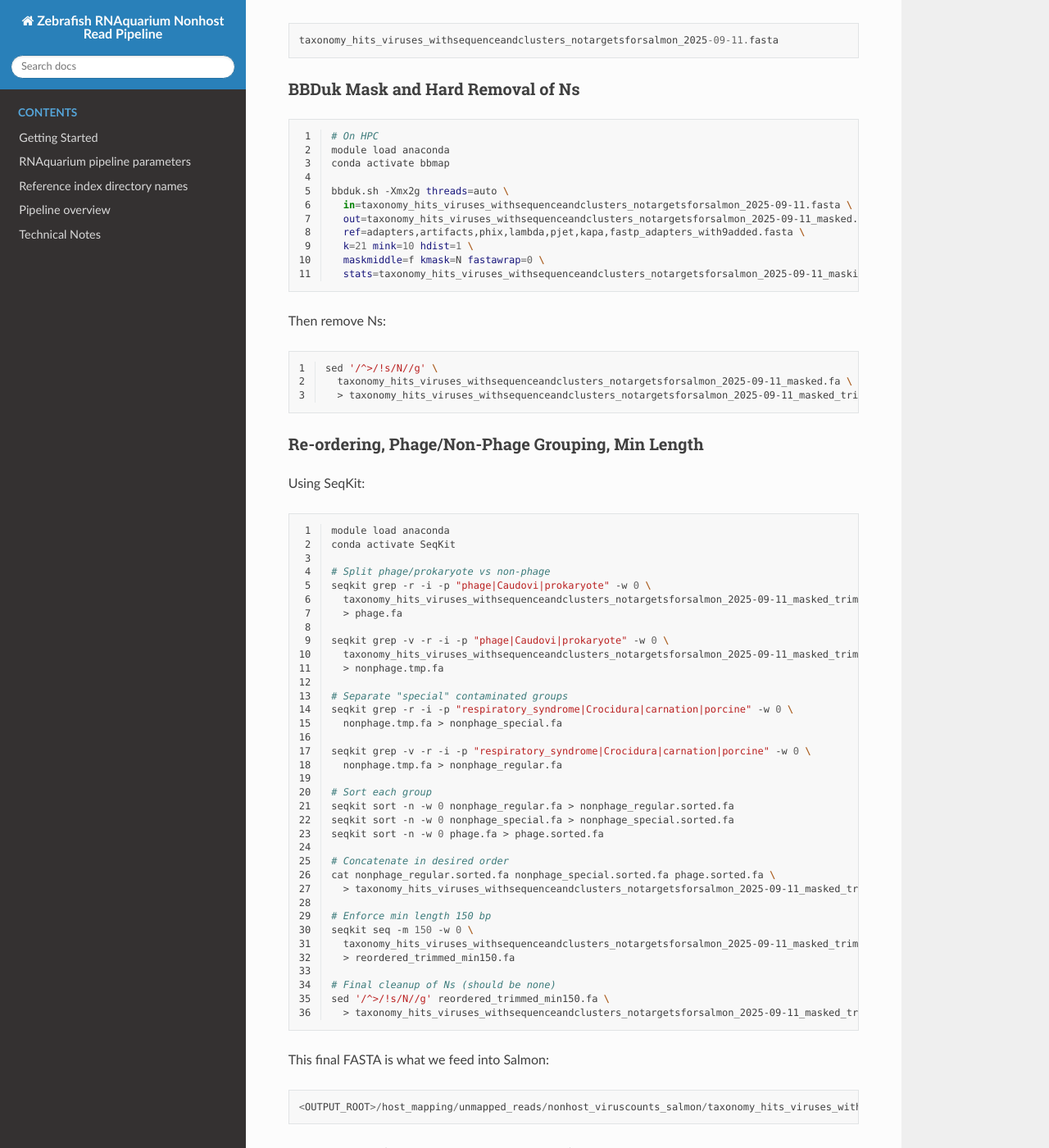
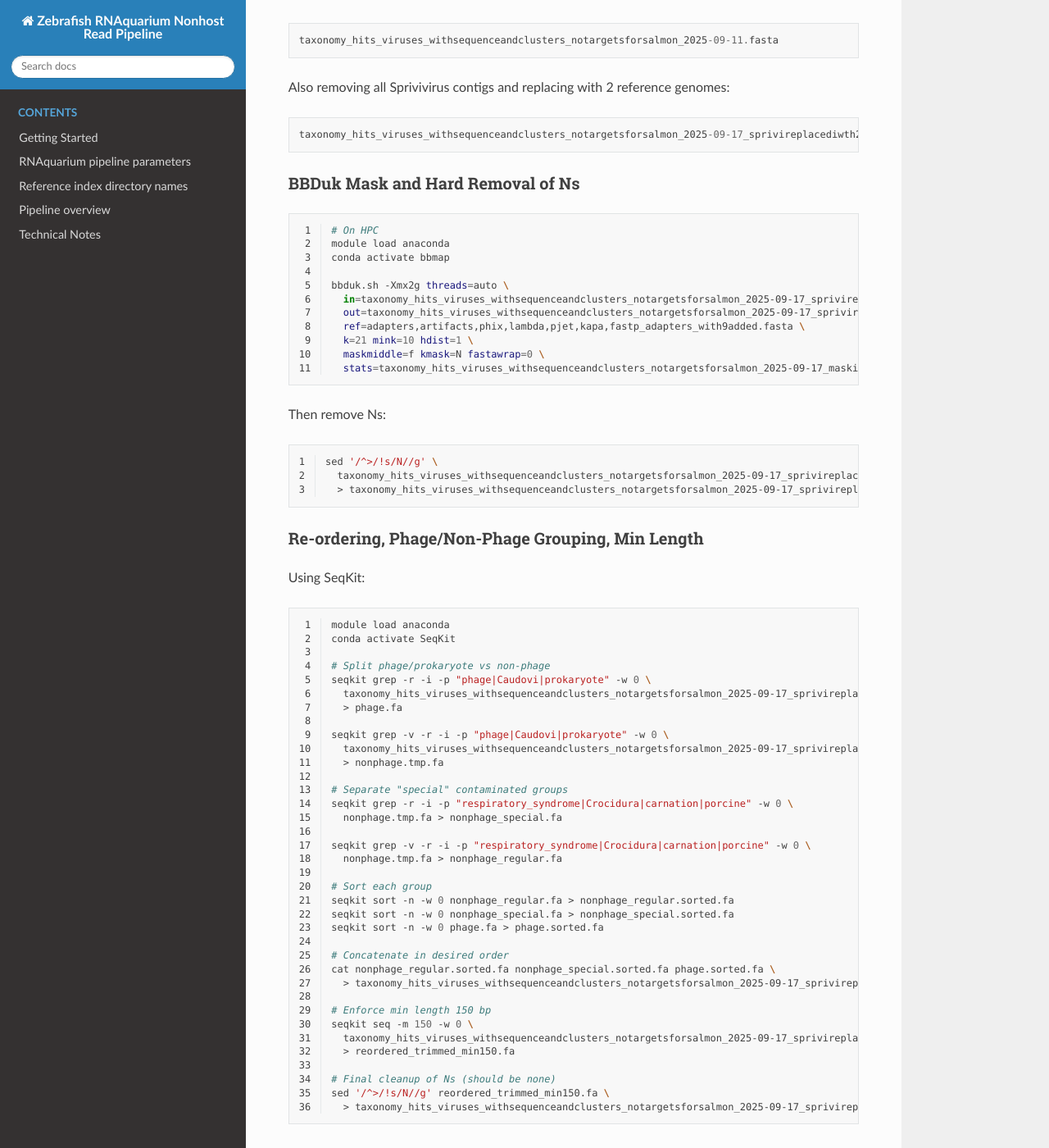
Before and after one commit to czbiohub-sf/RNAquarium, a Sphinx documentation site: the page built from docs/Metatranscriptome_virus-steps-Technical-Notes.md, in a window 1280 px wide and 1400 px high, scrolled down 2161 px. Shown: the whole window at 82% size. Built offline with Sphinx 7.4.7 and the Read the Docs theme 3.1.0, drawn with Linux system fonts in a browser that asks for light colours; some of the changed text lies outside the part shown.

Commit message:
Update Metatranscriptome_virus-steps-Technical-Notes.md
updating Salmon step code to actual latest run late September 2025

````diff
--- a/docs/Metatranscriptome_virus-steps-Technical-Notes.md
+++ b/docs/Metatranscriptome_virus-steps-Technical-Notes.md
@@ -80,10 +80,16 @@
 
 ### Starting Points
 
-Virus sequences and clusters (no nt targets) in:
+Virus sequences and clusters (no nt targets), from 09-17 analysis
 
 ```
 taxonomy_hits_viruses_withsequenceandclusters_notargetsforsalmon_2025-09-11.fasta
+```
+
+Also removing all Sprivivirus contigs and replacing with 2 reference genomes:
+
+```
+taxonomy_hits_viruses_withsequenceandclusters_notargetsforsalmon_2025-09-17_sprivireplacediwth2genomes.fasta
 ```
 
 ### BBDuk Mask and Hard Removal of Ns
@@ -94,20 +100,20 @@
 conda activate bbmap
 
 bbduk.sh -Xmx2g threads=auto \
-  in=taxonomy_hits_viruses_withsequenceandclusters_notargetsforsalmon_2025-09-11.fasta \
-  out=taxonomy_hits_viruses_withsequenceandclusters_notargetsforsalmon_2025-09-11_masked.fa \
+  in=taxonomy_hits_viruses_withsequenceandclusters_notargetsforsalmon_2025-09-17_sprivireplacediwth2genomes.fasta \
+  out=taxonomy_hits_viruses_withsequenceandclusters_notargetsforsalmon_2025-09-17_sprivireplacediwth2genomes_masked.fa \
   ref=adapters,artifacts,phix,lambda,pjet,kapa,fastp_adapters_with9added.fasta \
   k=21 mink=10 hdist=1 \
   maskmiddle=f kmask=N fastawrap=0 \
-  stats=taxonomy_hits_viruses_withsequenceandclusters_notargetsforsalmon_2025-09-11_masking_stats.txt
+  stats=taxonomy_hits_viruses_withsequenceandclusters_notargetsforsalmon_2025-09-17_masking_stats.txt
 ```
 
 Then remove Ns:
 
 ```bash
 sed '/^>/!s/N//g' \
-  taxonomy_hits_viruses_withsequenceandclusters_notargetsforsalmon_2025-09-11_masked.fa \
-  > taxonomy_hits_viruses_withsequenceandclusters_notargetsforsalmon_2025-09-11_masked_trimmed0.fa
+  taxonomy_hits_viruses_withsequenceandclusters_notargetsforsalmon_2025-09-17_sprivireplacediwth2genomes_masked.fa \
+  > taxonomy_hits_viruses_withsequenceandclusters_notargetsforsalmon_2025-09-17_sprivireplacediwth2genomes_masked_trimmed0.fa
 ```
 
 ### Re-ordering, Phage/Non-Phage Grouping, Min Length
@@ -120,11 +126,11 @@
 
 # Split phage/prokaryote vs non-phage
 seqkit grep -r -i -p "phage|Caudovi|prokaryote" -w 0 \
-  taxonomy_hits_viruses_withsequenceandclusters_notargetsforsalmon_2025-09-11_masked_trimmed0.fa \
+  taxonomy_hits_viruses_withsequenceandclusters_notargetsforsalmon_2025-09-17_sprivireplacediwth2genomes_masked_trimmed0.fa \
   > phage.fa
 
 seqkit grep -v -r -i -p "phage|Caudovi|prokaryote" -w 0 \
-  taxonomy_hits_viruses_withsequenceandclusters_notargetsforsalmon_2025-09-11_masked_trimmed0.fa \
+  taxonomy_hits_viruses_withsequenceandclusters_notargetsforsalmon_2025-09-17_sprivireplacediwth2genomes_masked_trimmed0.fa \
   > nonphage.tmp.fa
 
 # Separate "special" contaminated groups
@@ -141,28 +147,29 @@
 
 # Concatenate in desired order
 cat nonphage_regular.sorted.fa nonphage_special.sorted.fa phage.sorted.fa \
-  > taxonomy_hits_viruses_withsequenceandclusters_notargetsforsalmon_2025-09-11_masked_trimmed1.fa
+  > taxonomy_hits_viruses_withsequenceandclusters_notargetsforsalmon_2025-09-17_sprivireplacediwth2genomes_masked_trimmed1.fa
 
 # Enforce min length 150 bp
 seqkit seq -m 150 -w 0 \
-  taxonomy_hits_viruses_withsequenceandclusters_notargetsforsalmon_2025-09-11_masked_trimmed1.fa \
+  taxonomy_hits_viruses_withsequenceandclusters_notargetsforsalmon_2025-09-17_sprivireplacediwth2genomes_masked_trimmed1.fa \
   > reordered_trimmed_min150.fa
 
 # Final cleanup of Ns (should be none)
 sed '/^>/!s/N//g' reordered_trimmed_min150.fa \
-  > taxonomy_hits_viruses_withsequenceandclusters_notargetsforsalmon_2025-09-11_masked_trimmed.fa
+  > taxonomy_hits_viruses_withsequenceandclusters_notargetsforsalmon_2025-09-17_sprivireplacediwth2genomes_masked_trimmed.fa
 ```
 
 This final FASTA is what we feed into Salmon:
 
 ```
-<OUTPUT_ROOT>/host_mapping/unmapped_reads/nonhost_viruscounts_salmon/taxonomy_hits_viruses_withsequenceandclusters_notargetsforsalmon_2025-09-11_masked_trimmed.fa
+<OUTPUT_ROOT>/salmon_steps/nonhost_viruscounts_salmon/taxonomy_hits_viruses_withsequenceandclusters_notargetsforsalmon_2025-09-17_sprivireplacediwth2genomes_masked_trimmed.fa
 ```
 
-Companion TSV (without sequence, no nt targets) for annotations:
+Companion TSV (without sequence, no nt targets) for annotations, with updates using h5ad:
 
 ```
-<OUTPUT_ROOT>/host_mapping/unmapped_reads/nonhost_viruscounts_salmon/taxonomy_hits_viruses_withsequenceandclusters_notargetsnosequenceforsalmon_2025-09-11.tsv
+<OUTPUT_ROOT>/salmon_steps/nonhost_viruscounts_salmon/taxonomy_hits_viruses_withclusters_nosequencenotargetsforsalmon_sprivireplacediwth2genomes_fishassociated_2025-09-17.tsv
+<OUTPUT_ROOT>/adata_obj/75k_unstable_anndata_zfin_aliases_metadata.h5ad
 ```
 
 ---
````
Also changed, not shown: other parts of docs/Metatranscriptome_virus-steps-Technical-Notes.md (+7 -7 lines).
